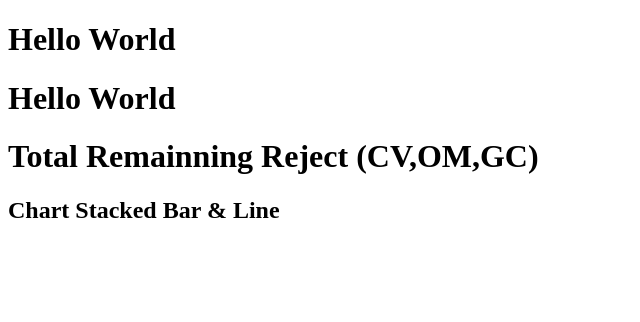
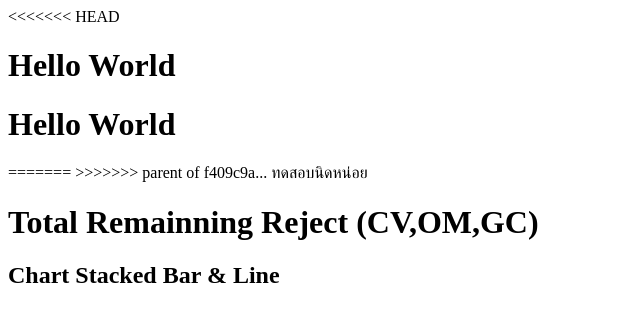
Before and after one commit to hyongshu/ChartJs, a plain HTML site: page stackedBarLine.html in a window 1280 px wide. Shown: the top 322 px of the page, without its empty margins (0-640 px from the left). Drawn offline with nearby package versions, Linux system fonts and the light colour scheme.

Commit message:
Revert "ทดสอบนิดหน่อย"
This reverts commit f409c9abc7ca578c265d64f63e3336e73e6ee745.

```diff
--- a/stackedBarLine.html
+++ b/stackedBarLine.html
@@ -10,8 +10,11 @@
 
     <body>
         <div class="wrapper">
+<<<<<<< HEAD
             <h1>Hello World</h1>
             <h1>Hello World</h1>
+=======
+>>>>>>> parent of f409c9a... ทดสอบนิดหน่อย
             <h1>Total Remainning Reject (CV,OM,GC)</h1>
             <h2>Chart Stacked Bar & Line</h2>
             <canvas id="mybarChart" width="1600" height="900"></canvas>
```
